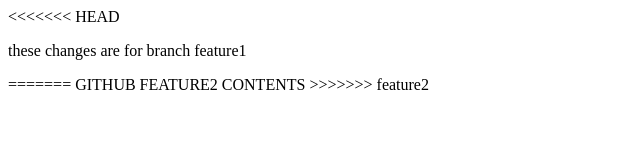
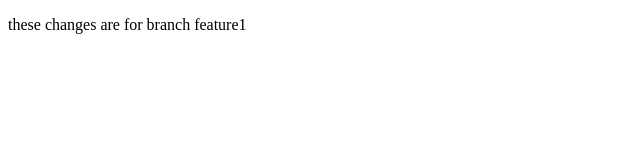
Before and after one commit to onemtwin/WEB-APP, a plain HTML site: page index.html in a window 1280 px wide. Shown: the whole page, without its empty margins (0-640 px from the left). Drawn offline with Linux system fonts and the light colour scheme.

Commit message:
MERGE removed

```diff
--- a/index.html
+++ b/index.html
@@ -6,10 +6,6 @@
     <title>Document</title>
 </head>
 <body>
-<<<<<<< HEAD
     <p>these changes are for branch feature1</p>
-=======
-    <h>GITHUB FEATURE2 CONTENTS</h>
->>>>>>> feature2
 </body>
 </html>
```
